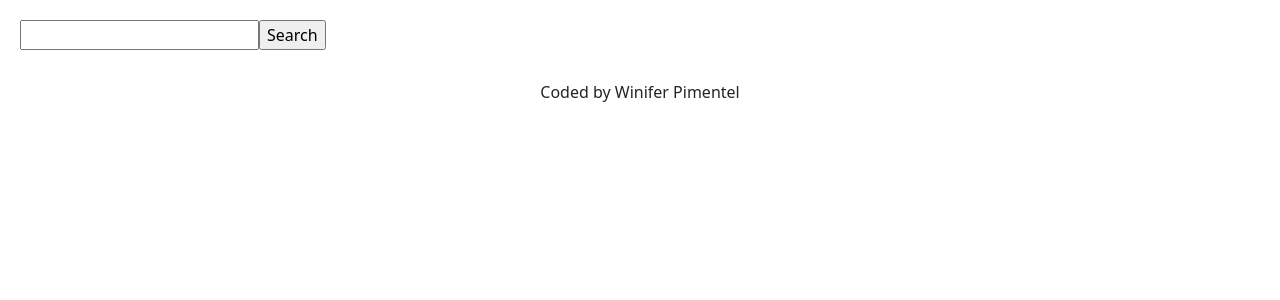
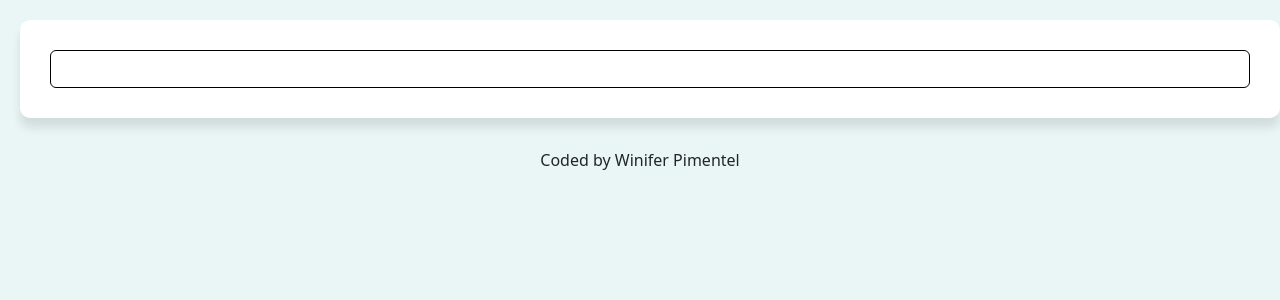
Before and after one commit to wpiment1/dictionary-project, a React (Create React App) app: page / in a window 1280 px wide. Shown: the top 300 px of the page. Built offline with nearby package versions, Linux system fonts and the light colour scheme.

Commit message:
started styling

```diff
--- a/public/index.html
+++ b/public/index.html
@@ -17,6 +17,10 @@
       integrity="sha384-1BmE4kWBq78iYhFldvKuhfTAU6auU8tT94WrHftjDbrCEXSU1oBoqyl2QvZ6jIW3"
       crossorigin="anonymous"
     />
+    <script
+      src="https://kit.fontawesome.com/520012e3eb.js"
+      crossorigin="anonymous"
+    ></script>
 
     <title>Dictionary App</title>
   </head>
--- a/src/App.css
+++ b/src/App.css
@@ -1,3 +1,7 @@
+body {
+  background-color: #eaf6f6;
+}
+
 .App footer {
   text-align: center;
   margin: 30px 0px;
--- a/src/Dictionary.css
+++ b/src/Dictionary.css
@@ -1,4 +1,15 @@
-.Dictionary {
- /* text-align: center; */
- margin: 20px 0px 0px 20px;
+.Dictionary section {
+  background-color: white;
+  padding: 30px;
+  border-radius: 10px;
+  box-shadow: 0 10px 10px rgb(0 0 0 / 10%);
+  margin: 20px 0px 0px 20px;
 }
+
+.Dictionary input {
+  width: 100%;
+  border-radius: 6px;
+  padding: 6px 10px;
+  color: #333;
+  border: 1px solid black;
+}
--- a/src/Dictionary.js
+++ b/src/Dictionary.js
@@ -25,10 +25,11 @@ export default function Dictionary() {
 
   return (
     <div className="Dictionary">
-      <form onSubmit={search}>
-        <input type="search" onChange={handleKeywordChange} />
-        <input type="button" value="Search" />
-      </form>
+      <section>
+        <form onSubmit={search}>
+          <input type="search" onChange={handleKeywordChange} />
+        </form>
+      </section>
       <Results results={results} />
     </div>
   );
--- a/src/Results.js
+++ b/src/Results.js
@@ -6,6 +6,7 @@ export default function Results(props) {
   if (props.results) {
     return (
       <div className="Result">
+        <section>
           <h2>{props.results.word}</h2>
           {props.results.phonetics.map(function (phonetic, index) {
             return (
@@ -14,11 +15,12 @@ export default function Results(props) {
               </div>
             );
           })}
+        </section>
         {props.results.meanings.map(function (meaning, index) {
           return (
-            <div key={index}>
+            <section key={index}>
               <Meaning meaning={meaning} />
-            </div>
+            </section>
           );
         })}
       </div>
```
Lines whose indentation alone changed are shown as unchanged.
